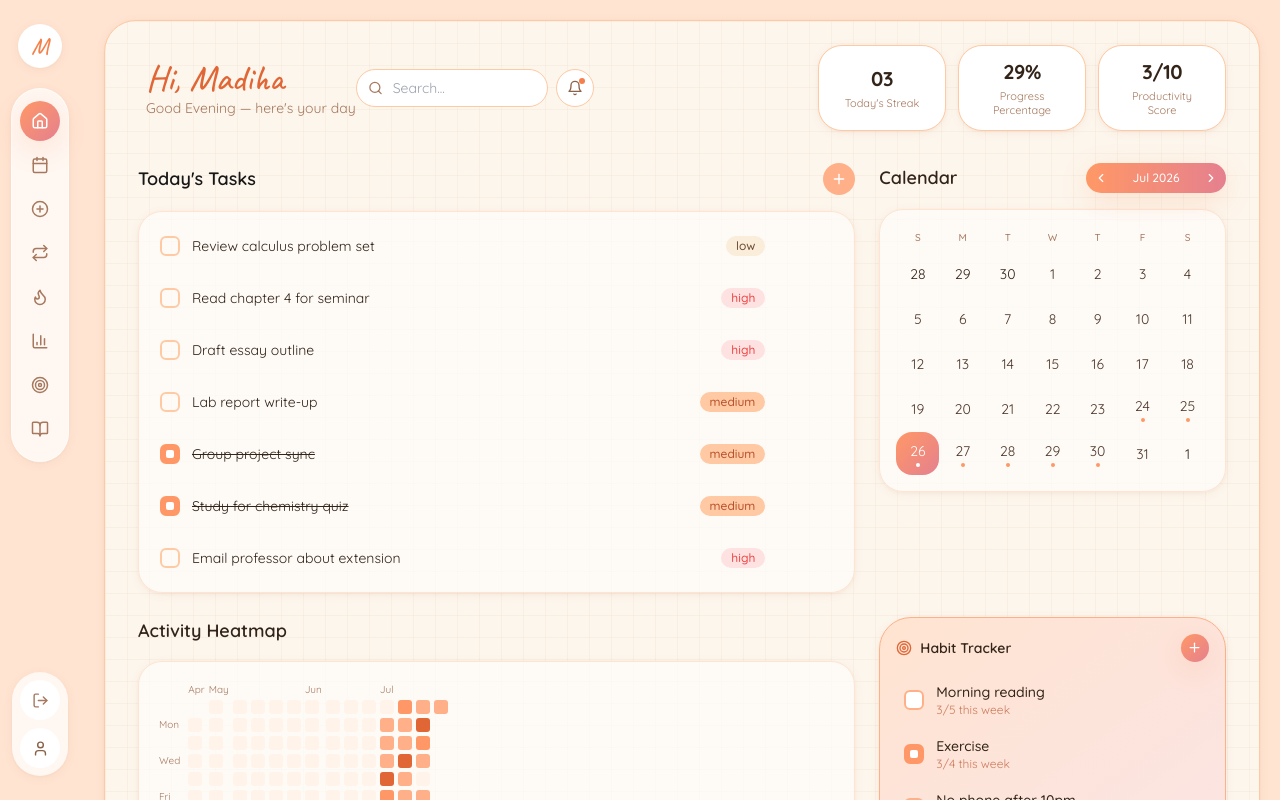
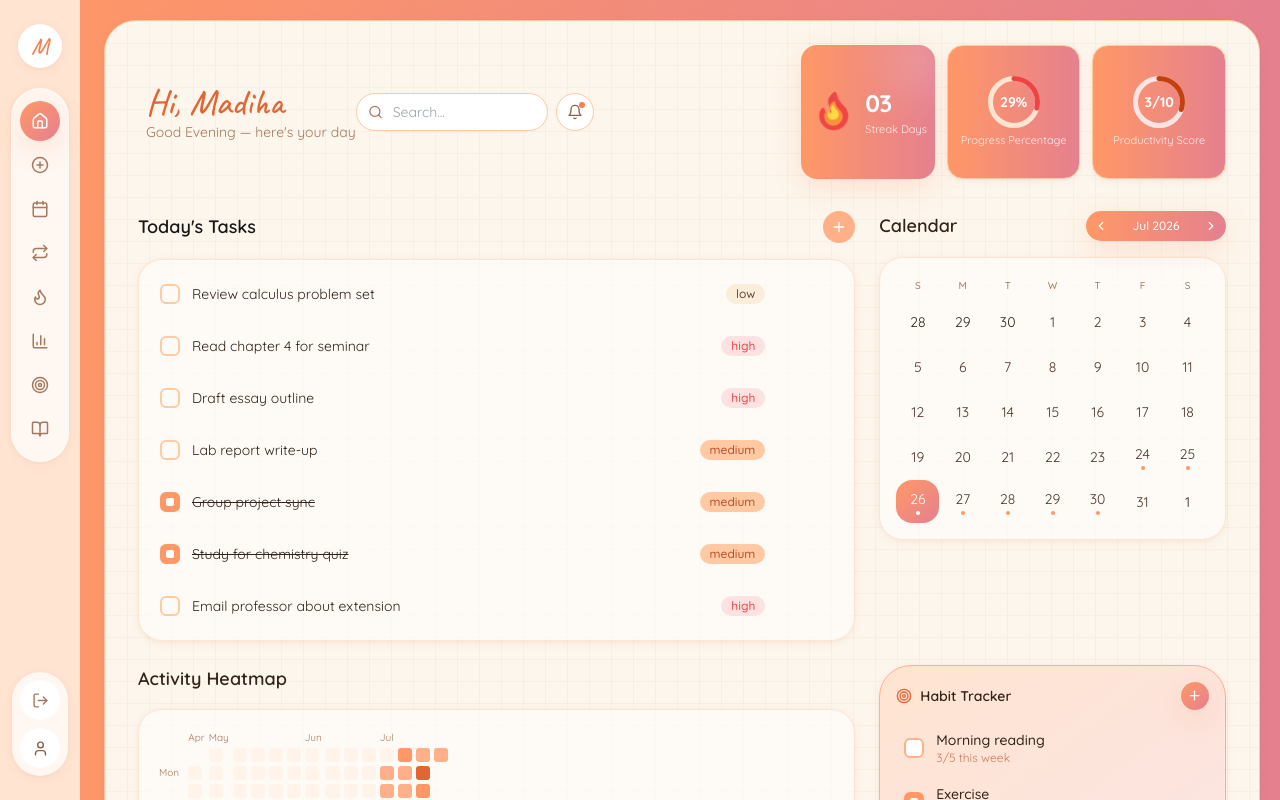
Before and after one commit to madiha2007/Daily-Planner, a Next.js app: page /dashboard in a window 1280 px wide. Shown: the top 800 px of the page. Built offline with nearby package versions, Linux system fonts and the light colour scheme.

Commit message:
Stats card updated

```diff
--- a/src/app/login/page.tsx
+++ b/src/app/login/page.tsx
@@ -61,12 +61,12 @@ export default function LoginPage() {
   };
 
   return (
-    <div className="flex min-h-screen items-center justify-center  px-4 py-10">
-      <div className="relative flex h-[90vh] w-[92vw] max-w-[1600px] overflow-hidden rounded-[2rem] bg-white shadow-2xl">
+    <div className="flex min-h-screen items-center justify-center  px-4 py-10 bg-gradient-to-r from-rose-400 to-orange-300">
+      <div className="relative flex h-[90vh] w-[72vw] max-w-[1600px] overflow-hidden rounded-[2rem] bg-white shadow-2xl">
 
         {/* Left illustration panel */}
         <div className="hidden md:flex  flex-col justify-between bg-rose-100 p-8">
-          <span className="text-5xl font-jacquarda text-rose-500">Daily Planner & Life Tracker</span>
+          <h1 className="text-5xl font-script text-rose-500">Daily Planner & Life Tracker</h1>
           <Image
             src="/login.jpg"
             alt="Auth illustration"
--- a/src/components/layout/DashboardShell.tsx
+++ b/src/components/layout/DashboardShell.tsx
@@ -25,9 +25,9 @@ export default function DashboardShell({ children, headerRight }: DashboardShell
   useIntersectionSection(SECTION_IDS);
 
   return (
-    <div className="min-h-screen bg-peach-100">
+    <div className="min-h-screen bg-gradient-to-r from-peach-400 to-blush-400">
       <Sidebar />
-      <div className="flex flex-col min-w-0 p-3 sm:p-5 md:pl-[6.5rem]">
+      <div className="flex flex-col min-w-0 pt-3 sm:pt-5 pr-3 sm:pr-5 pb-3 sm:pb-5 pl-[6.5rem]">
         <div className="flex flex-1 flex-col rounded-[2rem] bg-cream-100 bg-grid bg-grid border border-peach-200 min-w-0 shadow-soft">
           <div className="px-5 pt-4 sm:px-8 sm:pt-6 max-w-6xl w-full mx-auto">
             <div className="flex flex-col gap-4 lg:flex-row lg:items-center lg:justify-between">
--- a/src/components/layout/Sidebar.tsx
+++ b/src/components/layout/Sidebar.tsx
@@ -20,8 +20,8 @@ import { useOverlayStore } from '@/stores/useOverlayStore';
 
 const sections = [
   { id: 'overview', label: 'Home', icon: Home },
+  { id: 'tasks', label: 'Tasks', icon: PlusCircle },
   { id: 'calendar', label: 'Calendar', icon: Calendar },
-  { id: 'tasks', label: 'Tasks', icon: PlusCircle },
   { id: 'habits', label: 'Habits', icon: Repeat },
   { id: 'heatmap', label: 'Activity', icon: Flame },
   { id: 'analytics', label: 'Analytics', icon: BarChart3 },
@@ -55,7 +55,7 @@ export default function Sidebar() {
   };
 
   return (
-    <aside className="hidden md:flex fixed left-0 top-0 z-40 h-screen w-20 shrink-0 flex-col items-center justify-between py-6 bg-peach-100">
+    <aside className="fixed left-0 top-0 z-40 h-screen w-20 shrink-0 flex flex-col items-center justify-between py-6 bg-peach-100">
       <div className="flex flex-col items-center gap-1">
         <div className="mb-4 flex h-11 w-11 items-center justify-center rounded-full bg-white shadow-soft text-peach-500">
           <span className="font-script text-2xl">M</span>
--- a/src/components/sections/OverviewSection.tsx
+++ b/src/components/sections/OverviewSection.tsx
@@ -1,12 +1,115 @@
 'use client';
 
 import { useEffect } from 'react';
+import { Flame } from 'lucide-react';
 import Skeleton from '@/components/ui/Skeleton';
 import { useTaskStore } from '@/stores/useTaskStore';
 import { useHabitStore } from '@/stores/useHabitStore';
 import { useDerivedActivity } from '@/hooks/useDerivedActivity';
 import { useScrollToSection } from '@/hooks/useScrollToSection';
 import { formatDateISO } from '@/lib/utils';
+
+function AnimatedFlame() {
+  return (
+    <div className="relative flex h-9 w-9 sm:h-12 sm:w-12 items-center justify-center">
+      <Flame
+        className="absolute text-red-500 animate-flame-a"
+        size={40}
+        fill="currentColor"
+      />
+      <Flame
+        className="absolute text-orange-400 animate-flame-b"
+        size={30}
+        fill="currentColor"
+      />
+      <Flame
+        className="absolute text-yellow-300 animate-flame-c"
+        size={18}
+        fill="currentColor"
+      />
+      <style jsx global>{`
+        @keyframes flame-a {
+          0%, 100% { transform: scale(1) rotate(-3deg); opacity: 0.85; }
+          50% { transform: scale(1.1) rotate(3deg); opacity: 1; }
+        }
+        @keyframes flame-b {
+          0%, 100% { transform: scale(0.92) rotate(3deg) translateY(0); }
+          50% { transform: scale(1.08) rotate(-4deg) translateY(-1.5px); }
+        }
+        @keyframes flame-c {
+          0%, 100% { transform: scale(0.88) translateY(0); opacity: 0.9; }
+          50% { transform: scale(1.15) translateY(-2.5px); opacity: 1; }
+        }
+        .animate-flame-a {
+          animation: flame-a 1.6s ease-in-out infinite;
+          transform-origin: bottom center;
+        }
+        .animate-flame-b {
+          animation: flame-b 1.3s ease-in-out infinite;
+          animation-delay: 0.15s;
+          transform-origin: bottom center;
+        }
+        .animate-flame-c {
+          animation: flame-c 1s ease-in-out infinite;
+          animation-delay: 0.3s;
+          transform-origin: bottom center;
+        }
+      `}</style>
+    </div>
+  );
+}
+
+function CircularStat({
+  percent,
+  size = 52,
+  strokeWidth = 5,
+  trackClassName,
+  progressClassName,
+  children,
+}: {
+  percent: number;
+  size?: number;
+  strokeWidth?: number;
+  trackClassName: string;
+  progressClassName: string;
+  children: React.ReactNode;
+}) {
+  const radius = (size - strokeWidth) / 2;
+  const circumference = 2 * Math.PI * radius;
+  const clamped = Math.min(100, Math.max(0, percent));
+  const offset = circumference - (clamped / 100) * circumference;
+
+  return (
+    <div className="relative shrink-0" style={{ width: size, height: size }}>
+      <svg width={size} height={size} className="-rotate-90">
+        <circle
+          cx={size / 2}
+          cy={size / 2}
+          r={radius}
+          strokeWidth={strokeWidth}
+          fill="none"
+          stroke="currentColor"
+          className={trackClassName}
+        />
+        <circle
+          cx={size / 2}
+          cy={size / 2}
+          r={radius}
+          strokeWidth={strokeWidth}
+          fill="none"
+          stroke="currentColor"
+          strokeDasharray={circumference}
+          strokeDashoffset={offset}
+          strokeLinecap="round"
+          className={`${progressClassName} transition-all duration-700 ease-out`}
+        />
+      </svg>
+      <div className="absolute inset-0 flex items-center justify-center">
+        {children}
+      </div>
+    </div>
+  );
+}
 
 export default function OverviewSection() {
   const { tasks, loading: tasksLoading, fetchAll: fetchTasks } = useTaskStore();
@@ -36,39 +139,81 @@ export default function OverviewSection() {
     return streak;
   })();
 
-  const productivityScore = (() => {
-    if (tasks.length === 0 && habits.length === 0) return '0/10';
+  const productivityRaw = (() => {
+    if (tasks.length === 0 && habits.length === 0) return 0;
     const taskScore = tasks.length ? doneTasks / tasks.length : 0;
     const habitScore = habits.length ? habitsDoneToday / habits.length : 0;
-    const score = Math.round(((taskScore + habitScore) / 2) * 10);
-    return `${score}/10`;
+    return Math.round(((taskScore + habitScore) / 2) * 10);
   })();
+  const productivityScore = `${productivityRaw}/10`;
 
-  const stats = [
-    { label: "Today's Streak", value: String(currentStreak).padStart(2, '0'), target: 'heatmap' },
-    { label: 'Progress Percentage', value: `${progressPct}%`, target: 'tasks' },
-    { label: 'Productivity Score', value: productivityScore, target: 'analytics' },
-  ];
+  if (loading) {
+    return (
+      <div id="overview" className="scroll-mt-20 grid grid-cols-3 gap-2 sm:gap-3">
+        {Array.from({ length: 3 }).map((_, i) => (
+          <div
+            key={i}
+            className="aspect-square rounded-3xl border border-peach-200 bg-white flex flex-col items-center justify-center gap-2 shadow-soft"
+          >
+            <Skeleton className="h-10 w-10 rounded-full" />
+            <Skeleton className="h-2 w-14" />
+          </div>
+        ))}
+      </div>
+    );
+  }
 
   return (
-    <div id="overview" className="scroll-mt-20 flex gap-3">
-      {loading
-        ? Array.from({ length: 3 }).map((_, i) => (
-            <div key={i} className="rounded-2xl border border-peach-200 bg-white px-5 py-3 w-32 shadow-soft">
-              <Skeleton className="h-6 w-12 mx-auto mb-2" />
-              <Skeleton className="h-2 w-16 mx-auto" />
-            </div>
-          ))
-        : stats.map((stat) => (
-            <button
-              key={stat.label}
-              onClick={() => scrollTo(stat.target)}
-              className="rounded-2xl border border-peach-200 bg-white px-5 py-3 text-center shadow-soft transition-all hover:-translate-y-0.5 hover:shadow-card w-32 shrink-0"
-            >
-              <p className="text-xl font-bold tracking-tight text-cocoa-800">{stat.value}</p>
-              <p className="mt-1 text-[11px] leading-tight text-cocoa-400">{stat.label}</p>
-            </button>
-          ))}
+    <div id="overview" className="scroll-mt-20 grid grid-cols-3 gap-2 sm:gap-3">
+      {/* Streak card */}
+<button
+  onClick={() => scrollTo('heatmap')}
+  className="relative overflow-hidden aspect-square rounded-xl bg-gradient-to-r from-peach-400 to-blush-400 flex flex-row items-center justify-center gap-2 px-2 shadow-warm transition-all hover:-translate-y-0.5 hover:shadow-card"
+>
+  <div className="pointer-events-none absolute -right-4 -top-4 h-16 w-16 rounded-full bg-white/20 blur-xl" />
+  <AnimatedFlame />
+  <div className="relative flex flex-col items-start">
+    <p className="text-lg sm:text-2xl font-bold tracking-tight text-white leading-none">
+      {String(currentStreak).padStart(2, '0')}
+    </p>
+    <p className="mt-1 text-[10px] sm:text-[11px] leading-tight text-white/85">
+      Streak Days
+    </p>
+  </div>
+</button>
+      {/* Progress percentage card */}
+      <button
+        onClick={() => scrollTo('tasks')}
+        className="aspect-square rounded-xl border border-peach-200 bg-gradient-to-r from-peach-400 to-blush-400 flex flex-col items-center justify-center gap-1.5 shadow-soft transition-all hover:-translate-y-0.5 hover:shadow-card"
+      >
+        <CircularStat
+          percent={progressPct}
+          trackClassName="text-peach-100"
+          progressClassName="text-red-500"
+        >
+          <span className="text-xs sm:text-sm font-bold text-white">{progressPct}%</span>
+        </CircularStat>
+        <p className="text-[10px] sm:text-[11px] leading-tight text-white/85 text-center px-1">
+          Progress Percentage
+        </p>
+      </button>
+
+      {/* Productivity score card */}
+      <button
+        onClick={() => scrollTo('analytics')}
+        className="aspect-square rounded-xl border border-peach-200 bg-gradient-to-r from-peach-400 to-blush-400 flex flex-col items-center justify-center gap-1.5 shadow-soft transition-all hover:-translate-y-0.5 hover:shadow-card"
+      >
+        <CircularStat
+          percent={productivityRaw * 10}
+          trackClassName="text-blush-100"
+          progressClassName="text-orange-700"
+        >
+          <span className="text-xs sm:text-sm font-bold text-white">{productivityScore}</span>
+        </CircularStat>
+        <p className="text-[10px] sm:text-[11px] leading-tight text-white/85 text-center px-1">
+          Productivity Score
+        </p>
+      </button>
     </div>
   );
 }
```
Also changed, not shown: public/show_stopper.jpg (added).
